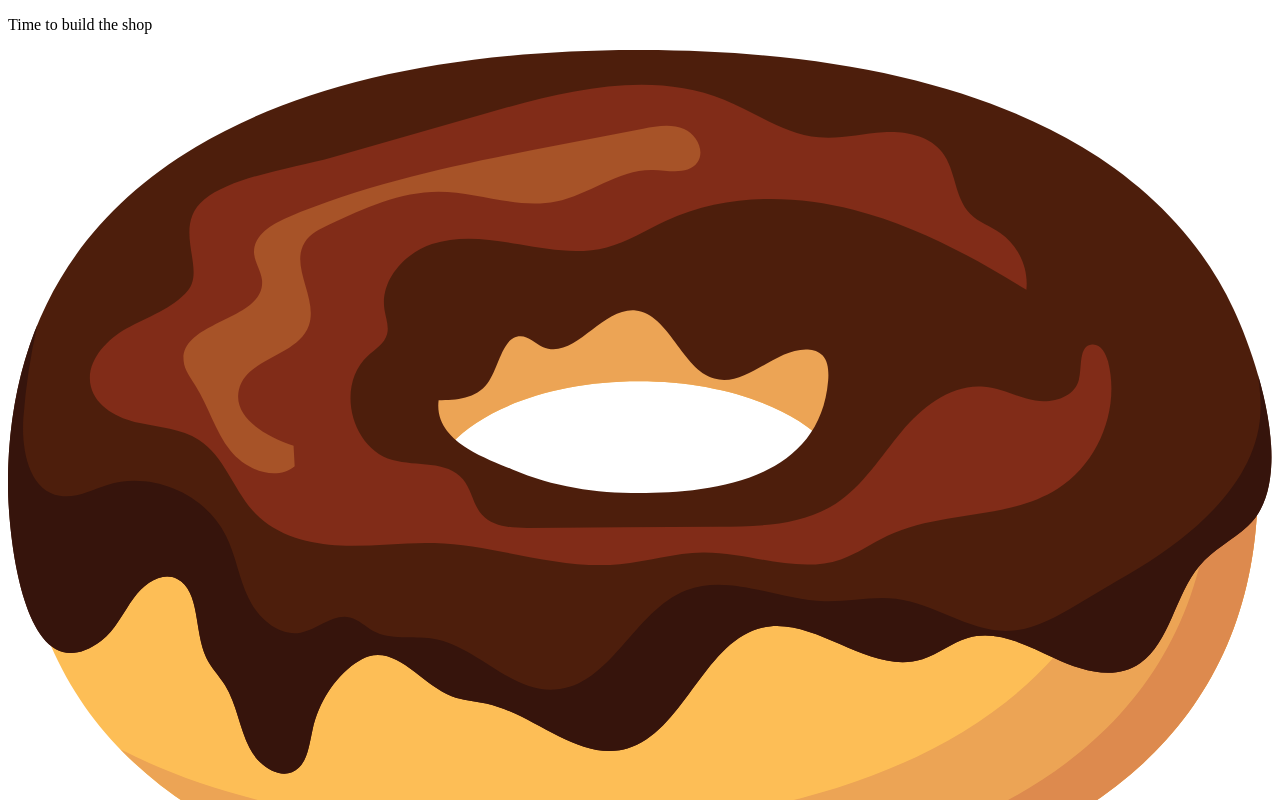
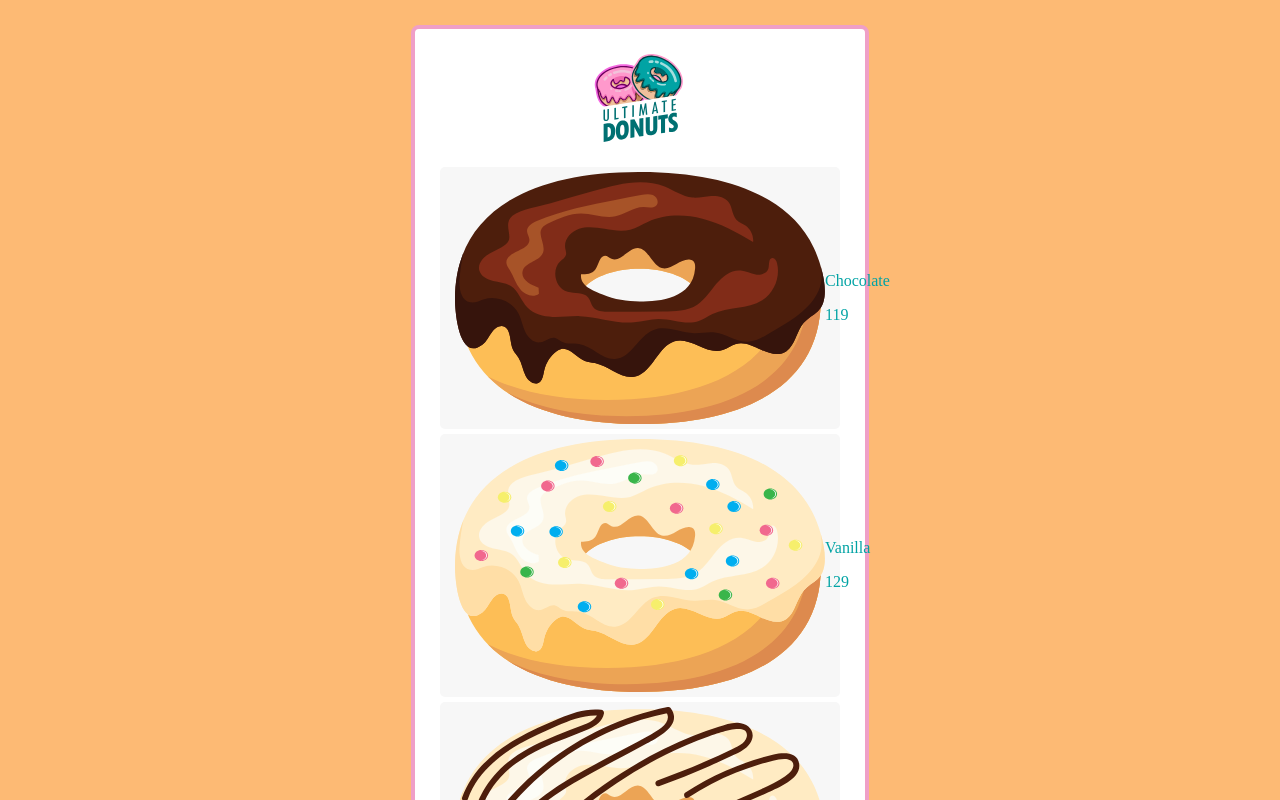
Before and after one commit to AnnuCode/donut-shop, an Angular app: page / in a window 1280 px wide. Shown: the top 800 px of the page. Built offline with nearby package versions, Linux system fonts and the light colour scheme.

Commit message:
progress

```diff
--- a/src/app/admin/components/donut-card/donut-card.component.css
+++ b/src/app/admin/components/donut-card/donut-card.component.css
@@ -0,0 +1,20 @@
+/* .donut-card-icon{
+    max-width: 100%;
+  height: auto;
+
+} */
+.donut-card {
+  display: flex;
+  align-items: center;
+  background: #f7f7f7;
+  border-radius: 5px;
+  margin-bottom: 5px;
+  padding: 5px 15px;
+  transition: transform 0.2s ease-in-out;
+  /* &:hover{
+    transform: translateY(-3px);
+  } */
+}
+.donut-card:hover {
+  transform: translateY(-3px);
+}
--- a/src/app/admin/components/donut-card/donut-card.component.html
+++ b/src/app/admin/components/donut-card/donut-card.component.html
@@ -1,2 +1,12 @@
-<p>donut-card works!</p>
-<p>{{name}}</p>
+<div class="donut-card">
+    <img src="/assets/img/{{donut.icon}}.svg" alt="" class="donut-card-icon" />
+    <div>
+       <p class="donut-card-name">
+            {{donut.name}}
+       </p>
+       <p class="donut-card-price">
+            {{donut.price}}
+       </p>
+    </div>
+
+</div>
--- a/src/app/admin/components/donut-card/donut-card.component.ts
+++ b/src/app/admin/components/donut-card/donut-card.component.ts
@@ -1,4 +1,5 @@
-import { Component } from '@angular/core';
+import { Component, Input } from '@angular/core';
+import { Donut } from '../../model/donut.model';
 
 @Component({
   selector: 'app-donut-card',
@@ -6,5 +7,5 @@ import { Component } from '@angular/core';
   styleUrls: ['./donut-card.component.css']
 })
 export class DonutCardComponent {
-  name= 'Messi'
+  @Input() donut!: Donut
 }
--- a/src/app/admin/containers/donut-list/donut-list.component.html
+++ b/src/app/admin/containers/donut-list/donut-list.component.html
@@ -1,16 +1,5 @@
-<div>
-
-    <div class="donut-card">
-        <img src="/assets/img/{{donut.icon}}.svg" alt="" class="donut-card-icon" />
-        <div>
-           <p class="donut-card-name">
-                {{donut.name}}
-           </p>
-           <p class="donut-card-price">
-                {{donut.price}}
-           </p>
-        </div>
-
-    </div>
-    <app-donut-card></app-donut-card>
+<div class="donut-list">
+  <app-donut-card [donut]="donuts[0]"></app-donut-card>
+  <app-donut-card [donut]="donuts[1]"></app-donut-card>
+  <app-donut-card [donut]="donuts[2]"></app-donut-card>
 </div>
--- a/src/app/admin/containers/donut-list/donut-list.component.ts
+++ b/src/app/admin/containers/donut-list/donut-list.component.ts
@@ -8,7 +8,7 @@ import { Donut } from '../../model/donut.model';
 })
 export class DonutListComponent implements OnInit{
   donuts!: Donut[]
-  donut!: Donut
+
 
   constructor(){}
   ngOnInit(): void {
@@ -36,6 +36,6 @@ export class DonutListComponent implements OnInit{
       }
     ]
 
-    this.donut = this.donuts[0]
+
   }
 }
--- a/src/app/app.component.css
+++ b/src/app/app.component.css
@@ -0,0 +1,21 @@
+.app{
+    background: #fff;
+    border-radius: 8px;
+    max-width: 400px;
+    width: 94%;
+    margin: 25px auto;
+    padding: 25px;
+    border: 4px solid #ef9fc7;
+
+}
+.header{
+    display: flex;
+    justify-content: center;
+    margin-bottom: 25px;
+
+}
+.logo{
+    width: 100px;
+    height: 88px;
+
+}
--- a/src/app/app.component.html
+++ b/src/app/app.component.html
@@ -1,2 +1,6 @@
-<p>Time to build the shop</p>
-<app-donut-list></app-donut-list>
+<div class="app">
+    <header class="header">
+        <img src="/assets/img/logo.svg" class="logo" />
+    </header>
+    <app-donut-list></app-donut-list>
+</div>
--- a/src/styles.css
+++ b/src/styles.css
@@ -1 +1,9 @@
 /* You can add global styles to this file, and also import other style files */
+body {
+    background: #fdba74;
+    color: #01a3a4;
+    margin: 0;
+    padding: 0;
+    -webkit-font-smoothing: antialiased;
+    -moz-osx-font-smoothing: grayscale;
+  }
```
Also changed, not shown: src/app/admin/containers/donut-list/donut-list.component.css (+11 -0 lines), src/assets/img/logo.svg (added), 1 other file (tests, documents, lock files or other folders).
